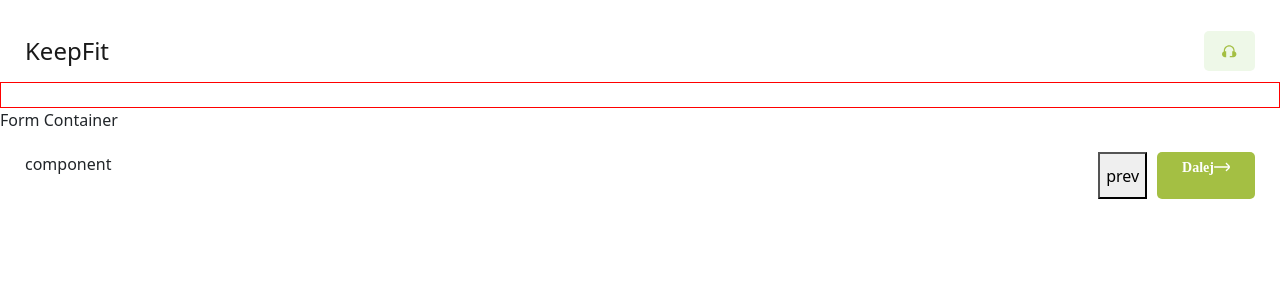
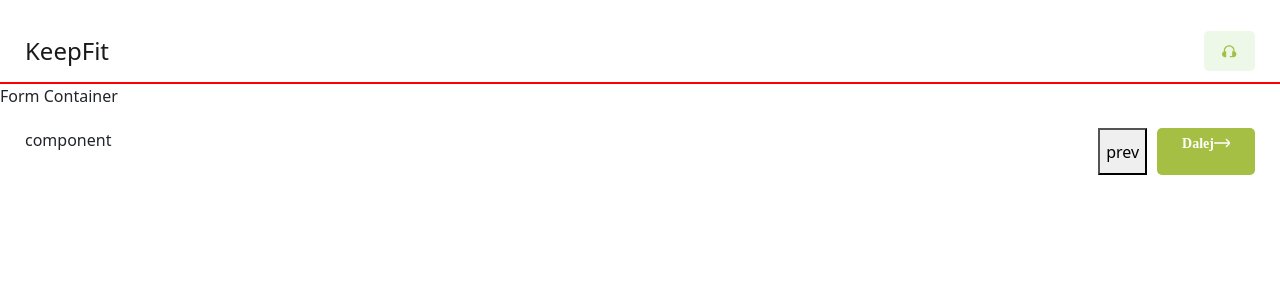
Before and after one commit to DamianTarczon/FitApp-frontend, a React (Create React App) app: page / in a window 1280 px wide. Shown: the top 300 px of the page. Built offline with nearby package versions, Linux system fonts and the light colour scheme.

Commit message:
created interfaces folder, and added interface to first component

```diff
--- a/src/components/StepHeader/index.tsx
+++ b/src/components/StepHeader/index.tsx
@@ -1,7 +1,10 @@
 import './index.scss'
+import { StepHeaderProps } from '../../services/interfaces';
 
-export default function StepHeader() {
+export default function StepHeader({buttons}: StepHeaderProps) {
   return (
-    <div className='step-header-container'>Step Header</div>
+    <div className='step-header-container'>
+
+    </div>
   );
 }
--- a/src/pages/JoinForm.tsx
+++ b/src/pages/JoinForm.tsx
@@ -3,11 +3,22 @@ import {FormContainer, Header, StepBar, StepHeader} from '../components'
 
 
 export default function JoinForm() {
-
+  const buttonsProps = [
+    {
+      number: '1',
+      text: 'Informacje',
+      selected: true
+    },
+    {
+      number: '2',
+      text: 'Dieta',
+      selected: false
+    },
+  ]
   return (
     <div>
       <Header title="KeepFit"/>
-      <StepHeader />
+      <StepHeader buttons={buttonsProps} />
       <FormContainer />
       <StepBar />
     </div>
--- /dev/null
+++ b/src/services/interfaces.tsx
@@ -0,0 +1,8 @@
+export interface StepHeaderProps {
+    buttons: {
+        number: string,
+        text: string,
+        selected: boolean,
+        }[]
+
+}
```
